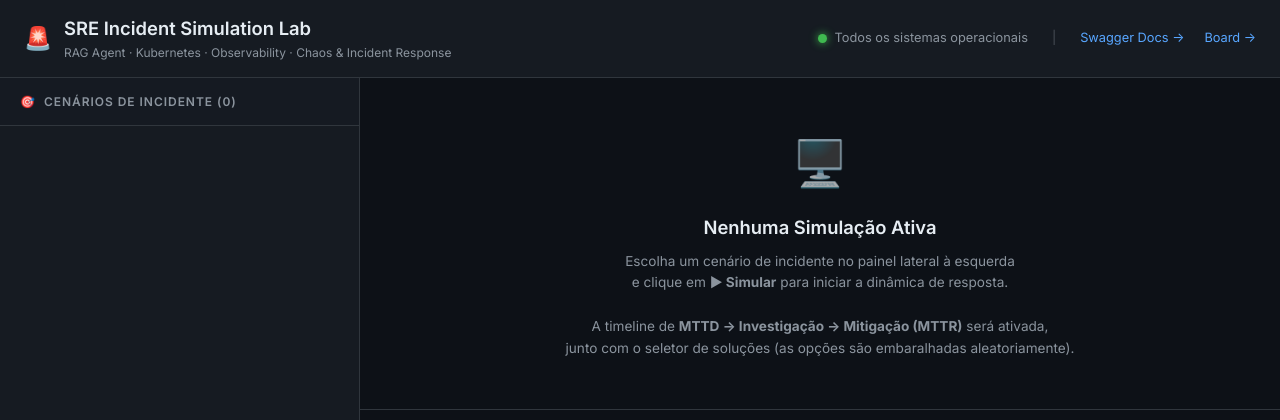
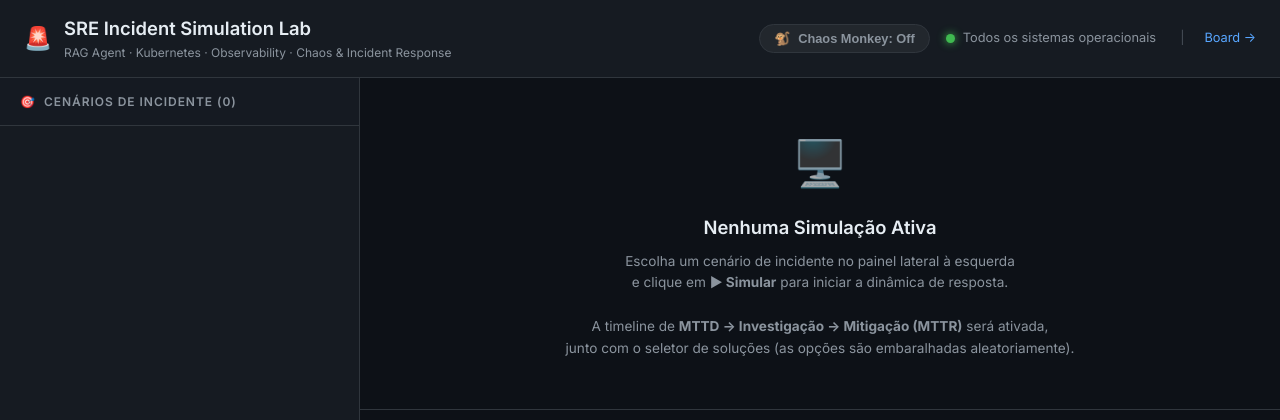
Before and after one commit to magnomct/sre_rag_agent, a FastAPI app: template app/templates/dashboard.html in a window 1280 px wide. Shown: the top 420 px of the page. Run offline with FastAPI, Linux system fonts and the light colour scheme; the template is opened without the code that fills it, so the values that code supplies are empty.

Commit message:
Update lab dash to 2.0 with secs

```diff
--- a/app/main.py
+++ b/app/main.py
@@ -135,6 +135,9 @@ app = FastAPI(
     version=settings.app_version,
     description="SRE RAG Agent — Production Lab API with Observability",
     lifespan=lifespan,
+    docs_url=settings.docs_url,
+    openapi_url=settings.openapi_url,
+    redoc_url=settings.redoc_url,
 )
 
 # Mount static files
@@ -284,6 +287,12 @@ async def dependency_health():
 # ============================================================
 # Chaos Engineering Endpoints (For Lab Purposes)
 # ============================================================
+@app.get("/api/v1/chaos/status", tags=["Chaos"])
+async def get_chaos_status():
+    """Get the current Chaos Monkey status."""
+    return {"simulate_500": chaos_state.simulate_500}
+
+
 @app.post("/api/v1/chaos/500", tags=["Chaos"])
 async def toggle_500_errors(enable: bool = True):
     """Toggle returning 500 Internal Server Error for all requests."""
--- a/app/static/css/dashboard.css
+++ b/app/static/css/dashboard.css
@@ -1188,3 +1188,63 @@ body {
     justify-content: center;
   }
 }
+
+
+/* ── Header Controls & Chaos Monkey Toggle ───────────────── */
+.header-controls {
+  display: flex;
+  align-items: center;
+  gap: 16px;
+}
+
+.chaos-toggle-btn {
+  display: inline-flex;
+  align-items: center;
+  gap: 8px;
+  padding: 6px 14px;
+  border-radius: 20px;
+  font-size: 0.8rem;
+  font-weight: 600;
+  border: 1px solid #30363d;
+  background: rgba(255, 255, 255, 0.05);
+  color: var(--text-secondary);
+  cursor: pointer;
+  transition: all 0.25s cubic-bezier(0.16, 1, 0.3, 1);
+  user-select: none;
+}
+
+.chaos-toggle-btn:hover {
+  background: rgba(255, 255, 255, 0.1);
+  border-color: #58a6ff;
+  color: var(--text-primary);
+  transform: translateY(-1px);
+}
+
+.chaos-toggle-btn.active {
+  background: rgba(248, 81, 73, 0.18);
+  border-color: rgba(248, 81, 73, 0.6);
+  color: #ff7b72;
+  box-shadow: 0 0 14px rgba(248, 81, 73, 0.4);
+  animation: pulse-chaos 1.8s infinite;
+}
+
+.chaos-toggle-btn.active .chaos-icon {
+  display: inline-block;
+  animation: shake 1s infinite ease-in-out;
+}
+
+@keyframes pulse-chaos {
+  0%, 100% { box-shadow: 0 0 6px rgba(248, 81, 73, 0.3); }
+  50% { box-shadow: 0 0 18px rgba(248, 81, 73, 0.7); }
+}
+
+@keyframes shake {
+  0%, 100% { transform: rotate(0deg); }
+  25% { transform: rotate(-10deg) scale(1.1); }
+  75% { transform: rotate(10deg) scale(1.1); }
+}
+
+@keyframes slideIn {
+  from { opacity: 0; transform: translateY(15px); }
+  to { opacity: 1; transform: translateY(0); }
+}
--- a/app/static/js/dashboard.js
+++ b/app/static/js/dashboard.js
@@ -645,4 +645,93 @@ function renderMttrChart(history, avgMttr) {
 // ── Inicialização ──────────────────────────────────────────
 document.addEventListener('DOMContentLoaded', () => {
   refreshHistory();
+  checkChaosState();
 });
+
+
+// ── Chaos Monkey Interactive Controller ───────────────────
+let chaosMonkeyActive = false;
+
+async function checkChaosState() {
+  try {
+    const res = await fetch("/api/v1/chaos/status");
+    if (res.ok) {
+      const data = await res.json();
+      updateChaosUI(data.simulate_500);
+    }
+  } catch (err) {
+    console.debug("Status do Chaos indisponivel:", err);
+  }
+}
+
+function updateChaosUI(isActive) {
+  chaosMonkeyActive = !!isActive;
+  const btn = document.getElementById("chaos-monkey-toggle");
+  const btnText = document.getElementById("chaos-btn-text");
+  const statusDot = document.getElementById("status-dot");
+  const statusText = document.getElementById("status-text");
+
+  if (!btn || !btnText) return;
+
+  if (chaosMonkeyActive) {
+    btn.classList.add("active");
+    btnText.textContent = "Chaos Monkey: ATIVO (500)";
+    btn.setAttribute("title", "Chaos ativo! Clique para desativar a injecao de HTTP 500");
+    if (statusDot && !activeScenarioId) {
+      statusDot.classList.add("incident");
+      if (statusText) statusText.textContent = "Falhas HTTP 500 sendo injetadas";
+    }
+  } else {
+    btn.classList.remove("active");
+    btnText.textContent = "Chaos Monkey: Off";
+    btn.setAttribute("title", "Clique para ativar o Chaos Monkey (injeta HTTP 500 no workload da API)");
+    if (statusDot && !activeScenarioId) {
+      statusDot.classList.remove("incident");
+      if (statusText) statusText.textContent = "Todos os sistemas operacionais";
+    }
+  }
+}
+
+async function toggleChaosMonkey() {
+  const targetState = !chaosMonkeyActive;
+  try {
+    const res = await fetch("/api/v1/chaos/500?enable=" + targetState, {
+      method: "POST",
+      headers: { "Content-Type": "application/json" }
+    });
+    if (!res.ok) throw new Error(await res.text());
+    const data = await res.json();
+    updateChaosUI(data.simulate_500);
+    showChaosNotification(data.simulate_500);
+  } catch (err) {
+    alert("Erro ao alterar estado do Chaos Monkey: " + err.message);
+  }
+}
+
+function showChaosNotification(isActive) {
+  const existing = document.getElementById("chaos-toast");
+  if (existing) existing.remove();
+
+  const toast = document.createElement("div");
+  toast.id = "chaos-toast";
+  toast.style.cssText = "position: fixed; bottom: 24px; right: 24px; z-index: 9999; padding: 12px 20px; border-radius: 8px; font-size: 0.85rem; font-weight: 600; display: flex; align-items: center; gap: 10px; box-shadow: 0 8px 30px rgba(0,0,0,0.6); transition: all 0.3s ease; animation: slideIn 0.3s ease;";
+
+  if (isActive) {
+    toast.style.background = "#3d1214";
+    toast.style.color = "#ff7b72";
+    toast.style.border = "1px solid #f85149";
+    toast.innerHTML = "<span>💥</span> <span><strong>Chaos Monkey Ativado!</strong> Requisições de inferência retornarão HTTP 500.</span>";
+  } else {
+    toast.style.background = "#0e2a1b";
+    toast.style.color = "#7ee787";
+    toast.style.border = "1px solid #2ea043";
+    toast.innerHTML = "<span>✅</span> <span><strong>Chaos Monkey Desativado!</strong> Todos os endpoints normalizados.</span>";
+  }
+
+  document.body.appendChild(toast);
+  setTimeout(() => {
+    toast.style.opacity = "0";
+    toast.style.transform = "translateY(10px)";
+    setTimeout(() => toast.remove(), 300);
+  }, 4000);
+}
--- a/app/templates/board.html
+++ b/app/templates/board.html
@@ -75,7 +75,7 @@
             </div>
             {% else %}
             <div class="card">
-                <p>Nenhum histórico encontrado. Utilize o Swagger em /docs para adicionar queries.</p>
+                <p>Nenhum histórico encontrado. Execute consultas na API de inferência ou simule incidentes no Dashboard.</p>
             </div>
             {% endfor %}
         </div>
--- a/app/templates/dashboard.html
+++ b/app/templates/dashboard.html
@@ -17,12 +17,23 @@
       <div class="header-subtitle">RAG Agent · Kubernetes · Observability · Chaos & Incident Response</div>
     </div>
   </div>
-  <div class="status-badge">
-    <div class="status-dot" id="status-dot"></div>
-    <span id="status-text">Todos os sistemas operacionais</span>
-    <span style="margin-left:16px;color:#484f58">|</span>
-    <a href="/docs" target="_blank" style="margin-left:16px;color:#58a6ff;text-decoration:none;font-size:0.8rem">Swagger Docs →</a>
-    <a href="/board" style="margin-left:12px;color:#58a6ff;text-decoration:none;font-size:0.8rem">Board →</a>
+  <div class="header-controls">
+    <button
+      id="chaos-monkey-toggle"
+      class="chaos-toggle-btn"
+      onclick="toggleChaosMonkey()"
+      title="Ativar/Desativar Chaos Monkey (injeção de HTTP 500 no workload da API)"
+    >
+      <span class="chaos-icon">🐒</span>
+      <span id="chaos-btn-text">Chaos Monkey: Off</span>
+    </button>
+
+    <div class="status-badge">
+      <div class="status-dot" id="status-dot"></div>
+      <span id="status-text">Todos os sistemas operacionais</span>
+      <span style="margin-left:16px;color:#484f58">|</span>
+      <a href="/board" style="margin-left:12px;color:#58a6ff;text-decoration:none;font-size:0.8rem">Board →</a>
+    </div>
   </div>
 </header>
 
--- a/helm/sre-rag/values-prod.yaml
+++ b/helm/sre-rag/values-prod.yaml
@@ -28,6 +28,8 @@ api:
     minAvailable: 2
 
   env:
+    ENVIRONMENT: "production"
+    ENABLE_DOCS: "false"
     LOG_LEVEL: "WARNING"
 
 postgresql:
```
Also changed, not shown: app/config.py (+30 -0 lines).
